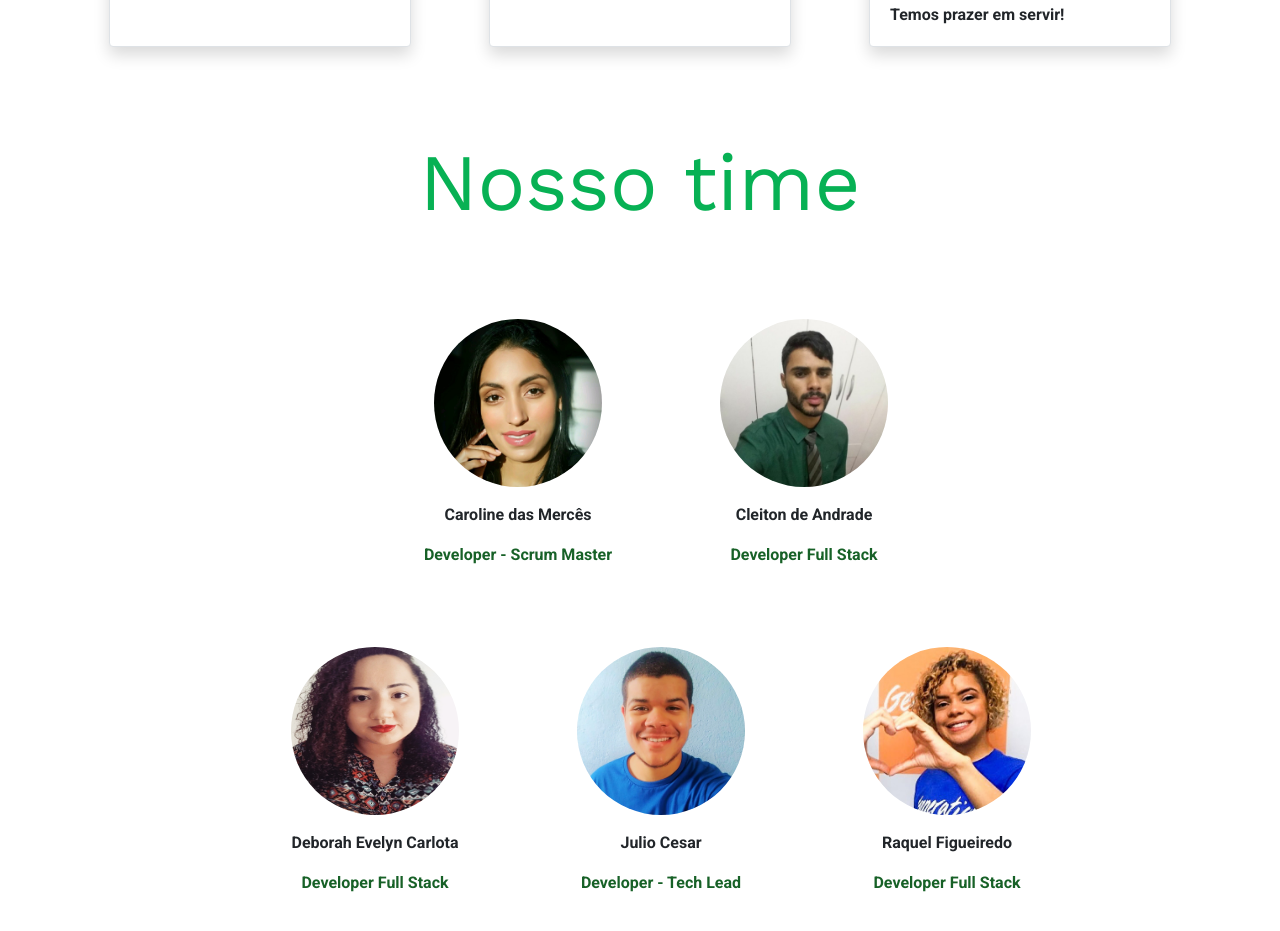
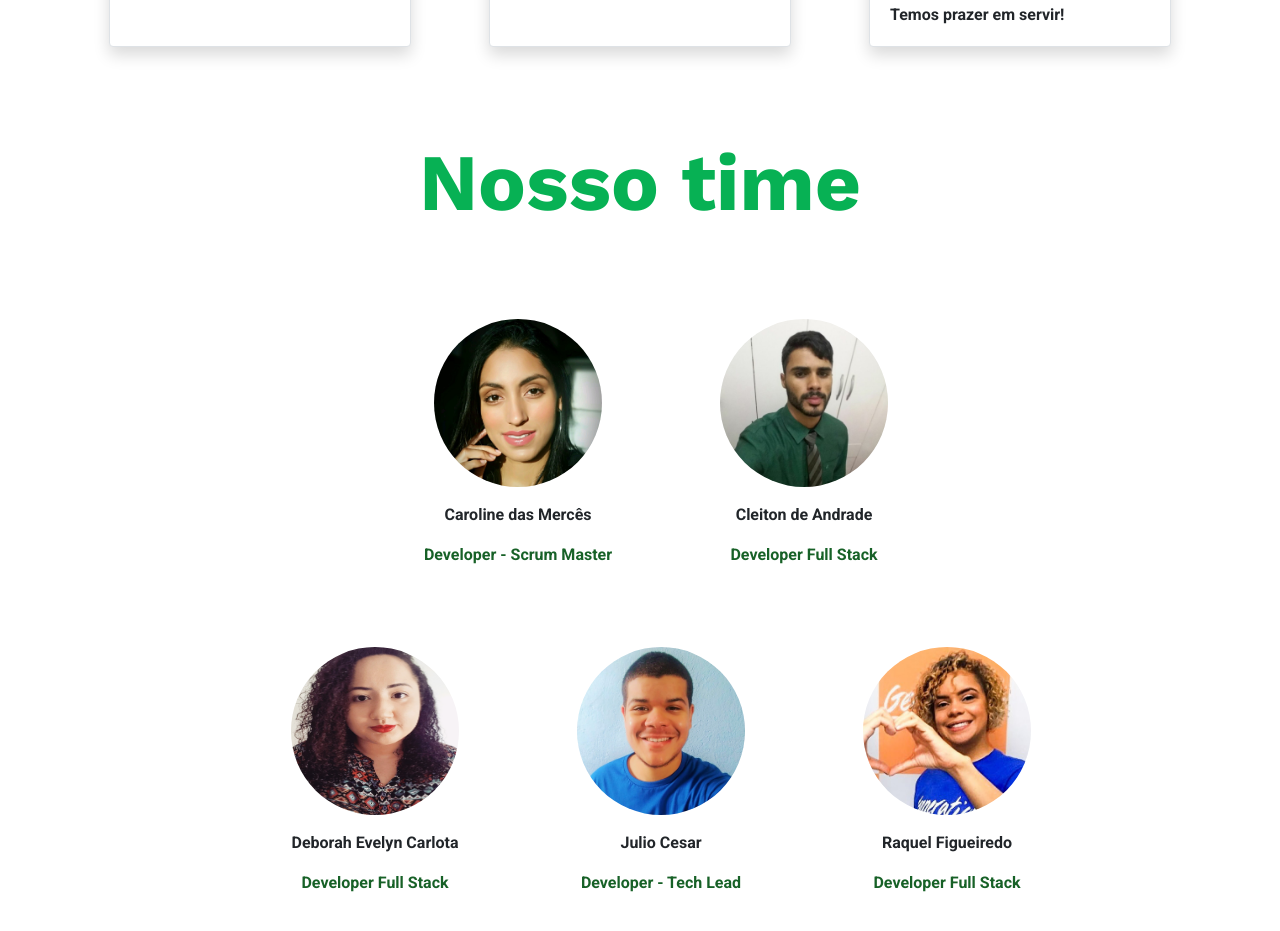
Before and after one commit to juliop3p/HelppetFrontend, an Angular app in the folder frontend/: page /sobre in a window 1280 px wide. Shown: the part 2180-3111 px from the top of the page. Built offline with nearby package versions, Linux system fonts and the light colour scheme; no server answers.

Commit message:
Atualização da api do whats

```diff
--- a/frontend/src/app/pages/home/home.component.html
+++ b/frontend/src/app/pages/home/home.component.html
@@ -34,7 +34,7 @@
             >
           </li>
           <li class="nav-item">
-            <a class="nav-link text-white" href="https://api.whatsapp.com/send?phone=5511981238234">Entre em contato&ensp;<img
+            <a class="nav-link text-white" href="https://wa.me/5511981238234O?text=Sejam bem-vindes ao chat da HelpPet!%20Em%20que%20podemos%20te%20ajudar?%20:)">Entre em contato&ensp;<img
             style="height: 25px; width: 25px"
             src="assets/whatsapp.png"
             alt="whatsapp"
--- a/frontend/src/app/pages/sobre/sobre.component.html
+++ b/frontend/src/app/pages/sobre/sobre.component.html
@@ -150,7 +150,7 @@
 
 
 <div class="jumbotron jumbotron" style="background-color: white;" >
-  <h1 class="text-center  cor-fonte">Nosso time</h1>
+  <h1 class="text-center  cor-fonte font-weight-bold">Nosso time</h1>
   <div class="container" >
 <div class="row justify-content-center">
   <div class="col-md-2 m-5 p-3">
```
